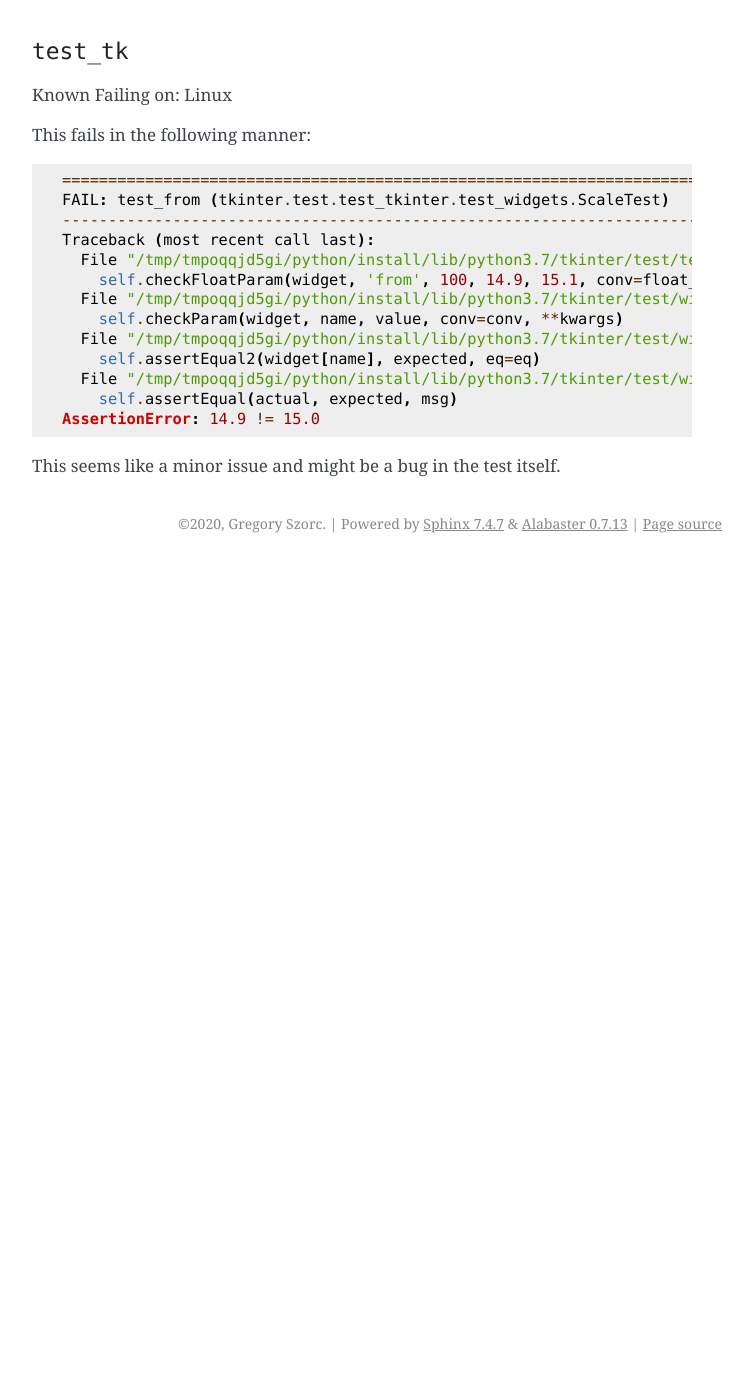
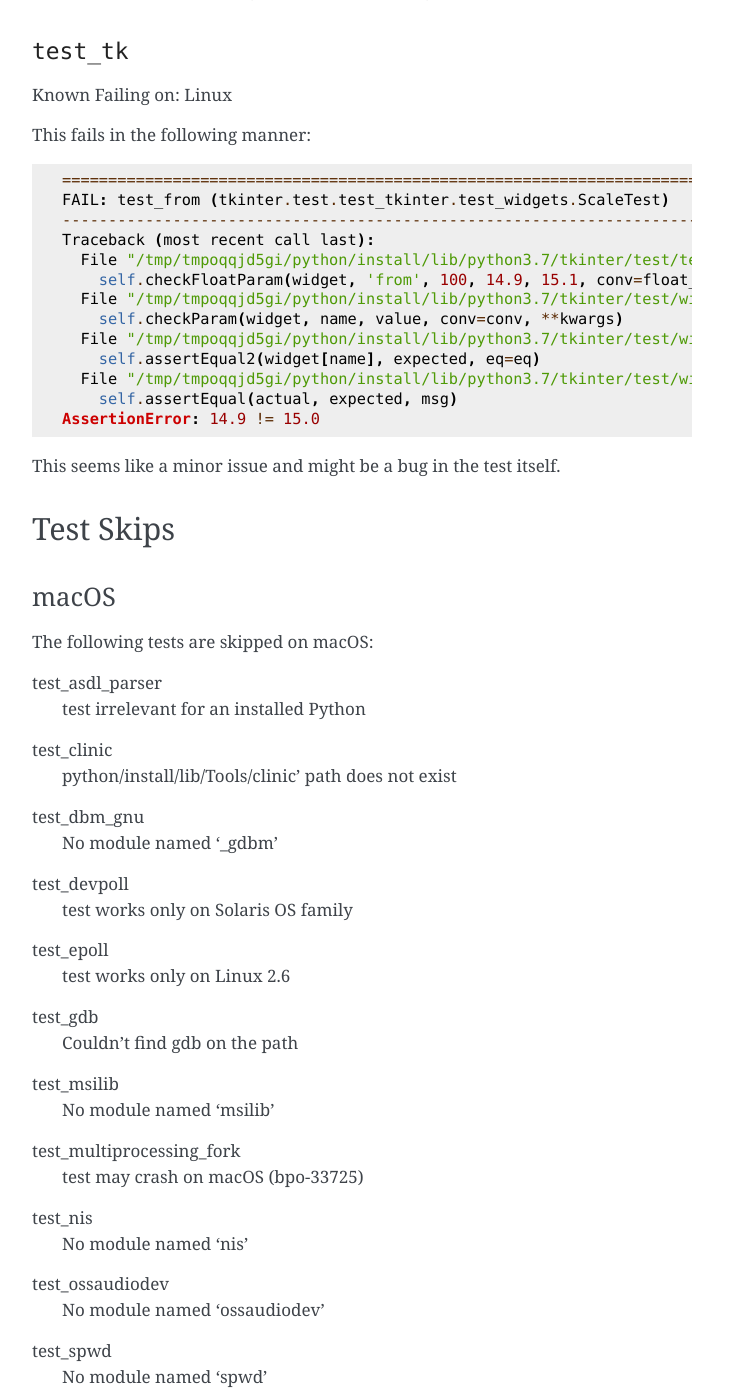
Before and after one commit to indygreg/python-build-standalone, a Sphinx documentation site: the page built from docs/status.rst, in a window 1280 px wide and 1400 px high, scrolled down 2112 px. Shown: the whole window, without its empty margins (388-1140 px from the left). Built offline with Sphinx 7.4.7, drawn with Linux system fonts in a browser that asks for light colours; before the commit the page ends 2675 px from its top, so only the background shows below that; some of the changed text lies outside the part shown.

Commit message:
docs: document test skips on macOS
Only concerning ones here are the tk skips. Unsure what's going on there.

```diff
--- a/docs/status.rst
+++ b/docs/status.rst
@@ -28,7 +28,7 @@ Here, we track the various known failures when running
 ``test_ctypes``
 ---------------
 
-Known Failing on: Linux
+Known Failing on: Linux, macOS
 
 This fails with a bunch of
 ``AttributeError: module '_ctypes_test' has no attribute '__file__'``.
@@ -42,7 +42,7 @@ as it prevents tests from working.
 ``test_imp``
 ------------
 
-Known Failing on: Linux
+Known Failing on: Linux, macOS
 
 This fails in ``test_issue24748_load_module_skips_sys_modules_check``
 with a wonky traceback in the importer.
@@ -56,12 +56,12 @@ We should change how this extension is compiled.
 ``test_import``
 ---------------
 
-Known Failing on: Linux
+Known Failing on: Linux, macOS
 
 ``test_importlib``
 ------------------
 
-Known Failing on: Linux
+Known Failing on: Linux, macOS
 
 This fails due to
 ``AttributeError: module '_testcapi' has no attribute '__file__'``.
@@ -124,3 +124,50 @@ This fails in the following manner::
     AssertionError: 14.9 != 15.0
 
 This seems like a minor issue and might be a bug in the test itself.
+
+Test Skips
+==========
+
+macOS
+-----
+
+The following tests are skipped on macOS:
+
+test_asdl_parser
+   test irrelevant for an installed Python
+test_clinic
+   python/install/lib/Tools/clinic' path does not exist
+test_dbm_gnu
+   No module named '_gdbm'
+test_devpoll
+   test works only on Solaris OS family
+test_epoll
+   test works only on Linux 2.6
+test_gdb
+   Couldn't find gdb on the path
+test_msilib
+   No module named 'msilib'
+test_multiprocessing_fork
+   test may crash on macOS (bpo-33725)
+test_nis
+   No module named 'nis'
+test_ossaudiodev
+   No module named 'ossaudiodev'
+test_spwd
+   No module named 'spwd'
+test_startfile
+   object <module 'os' from '.../install/lib/python3.7/os.py'> has no attribute 'startfile'
+test_tix
+   cannot run without OS X gui process
+test_tk
+   cannot run without OS X gui process
+test_ttk_guionly
+   cannot run without OS X gui process
+test_winconsoleio
+   test only relevant on win32
+test_winreg
+   No module named 'winreg'
+test_winsound
+   No module named 'winsound'
+test_zipfile64
+   test requires loads of disk-space bytes and a long time to run
```
